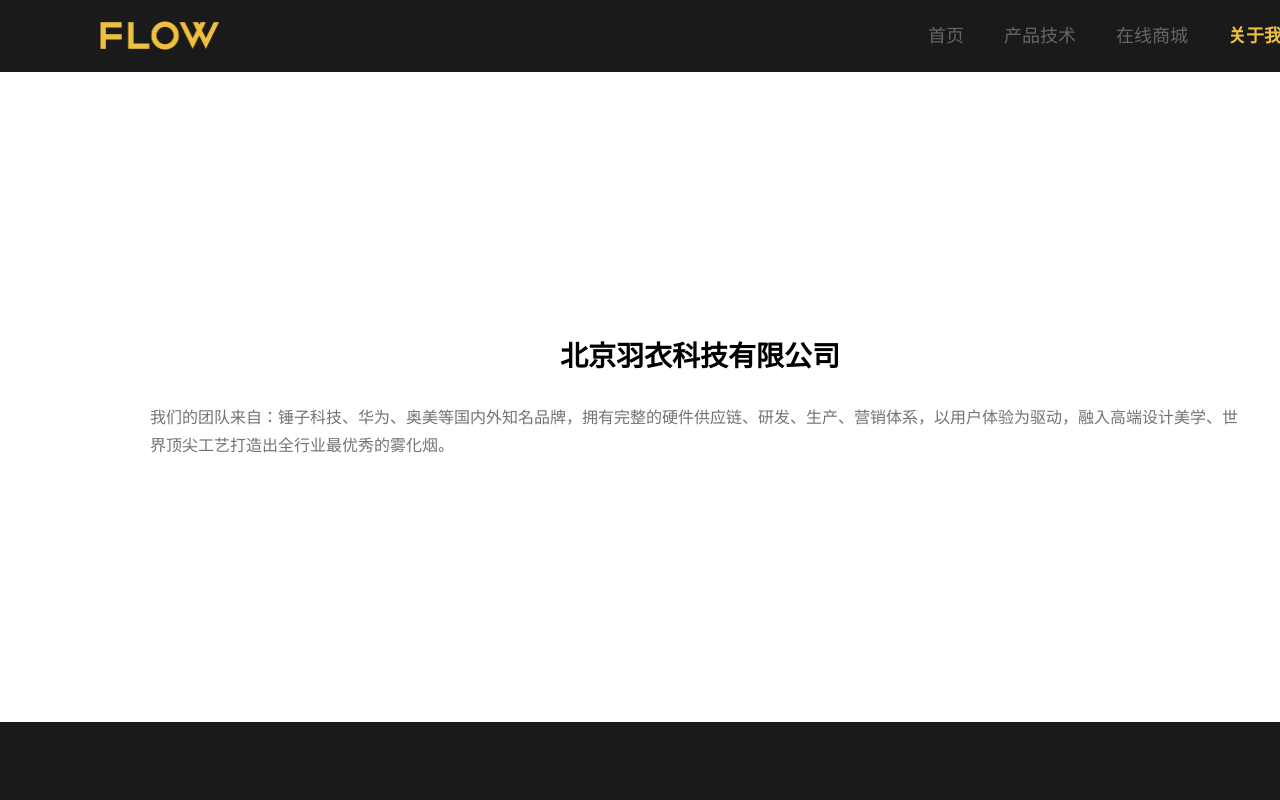
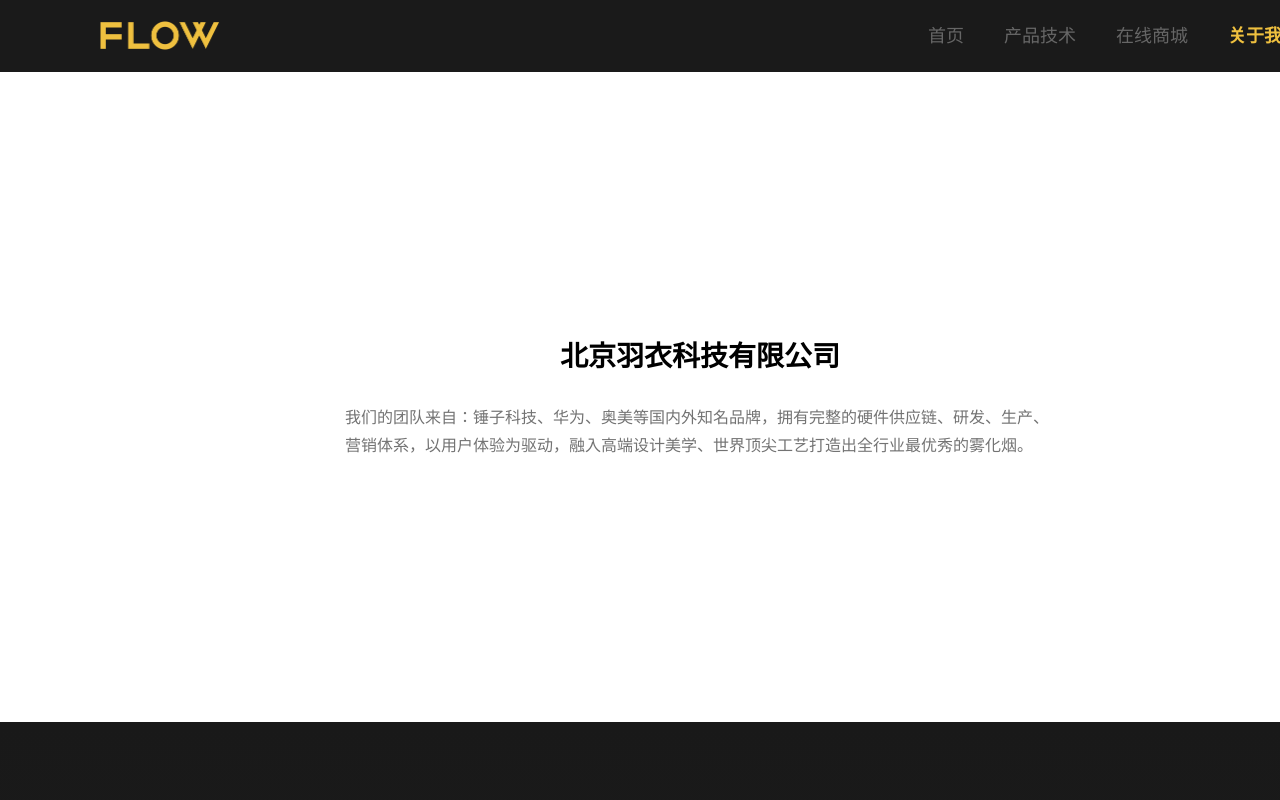
Before and after one commit to heicx/Flow-SSR, a Nuxt app: page /about in a window 1280 px wide. Shown: the top 800 px of the page. Built offline with nearby package versions, Linux system fonts and the light colour scheme.

Commit message:
update: width -> 710px

```diff
--- a/pages/about.vue
+++ b/pages/about.vue
@@ -30,7 +30,7 @@
     font-weight: bold;
   }
   h5 {
-    width: 1100px;
+    width: 710px;
     margin-top: 30px;
     display: inline-block;
     text-align: left;
```
